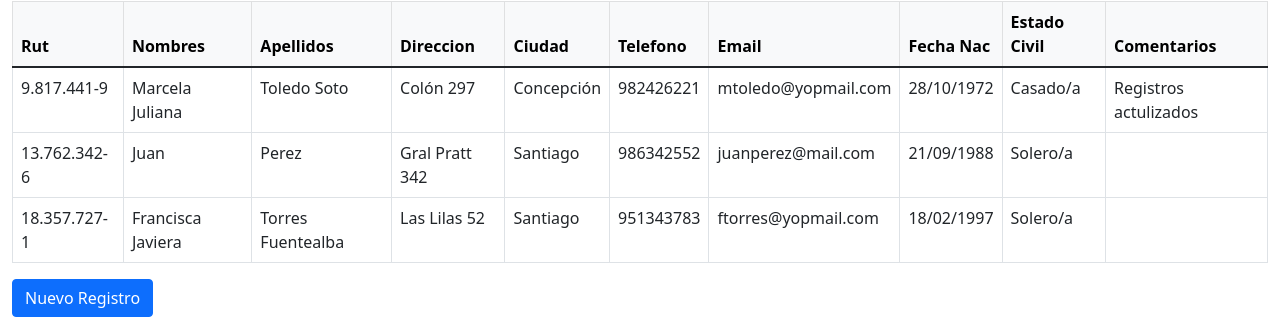
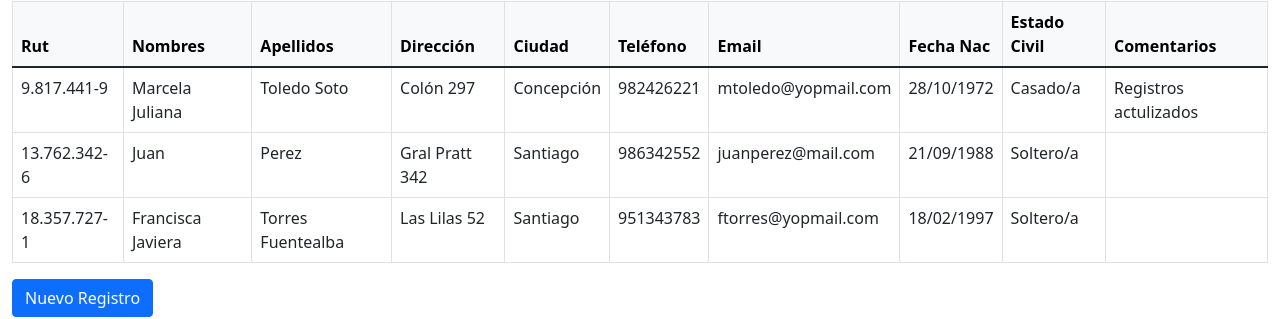
Before and after one commit to christianaquino/react-crud-local-storage, a React (Create React App) app: page / in a window 1280 px wide. Shown: the part 125-444 px from the top of the page. Built offline with nearby package versions, Linux system fonts and the light colour scheme.

Commit message:
fix typo initialdata and table

```diff
--- a/src/components/list.js
+++ b/src/components/list.js
@@ -54,9 +54,9 @@ function List() {
             <th scope="col">Rut</th>
             <th scope="col">Nombres</th>
             <th scope="col">Apellidos</th>
-            <th scope="col">Direccion</th>
+            <th scope="col">Dirección</th>
             <th scope="col">Ciudad</th>
-            <th scope="col">Telefono</th>
+            <th scope="col">Teléfono</th>
             <th scope="col">Email</th>
             <th scope="col">Fecha Nac</th>
             <th scope="col">Estado Civil</th>
--- a/src/data/initialData.js
+++ b/src/data/initialData.js
@@ -20,7 +20,7 @@ const initialData = [
     telefono: "986342552",
     email: "juanperez@mail.com",
     fechaNacimiento: "21/09/1988",
-    estadoCivil: "Solero/a",
+    estadoCivil: "Soltero/a",
     comentarios: "",
   },
   {
@@ -32,7 +32,7 @@ const initialData = [
     telefono: "951343783",
     email: "ftorres@yopmail.com",
     fechaNacimiento: "18/02/1997",
-    estadoCivil: "Solero/a",
+    estadoCivil: "Soltero/a",
     comentarios: "",
   },
 ];
```
